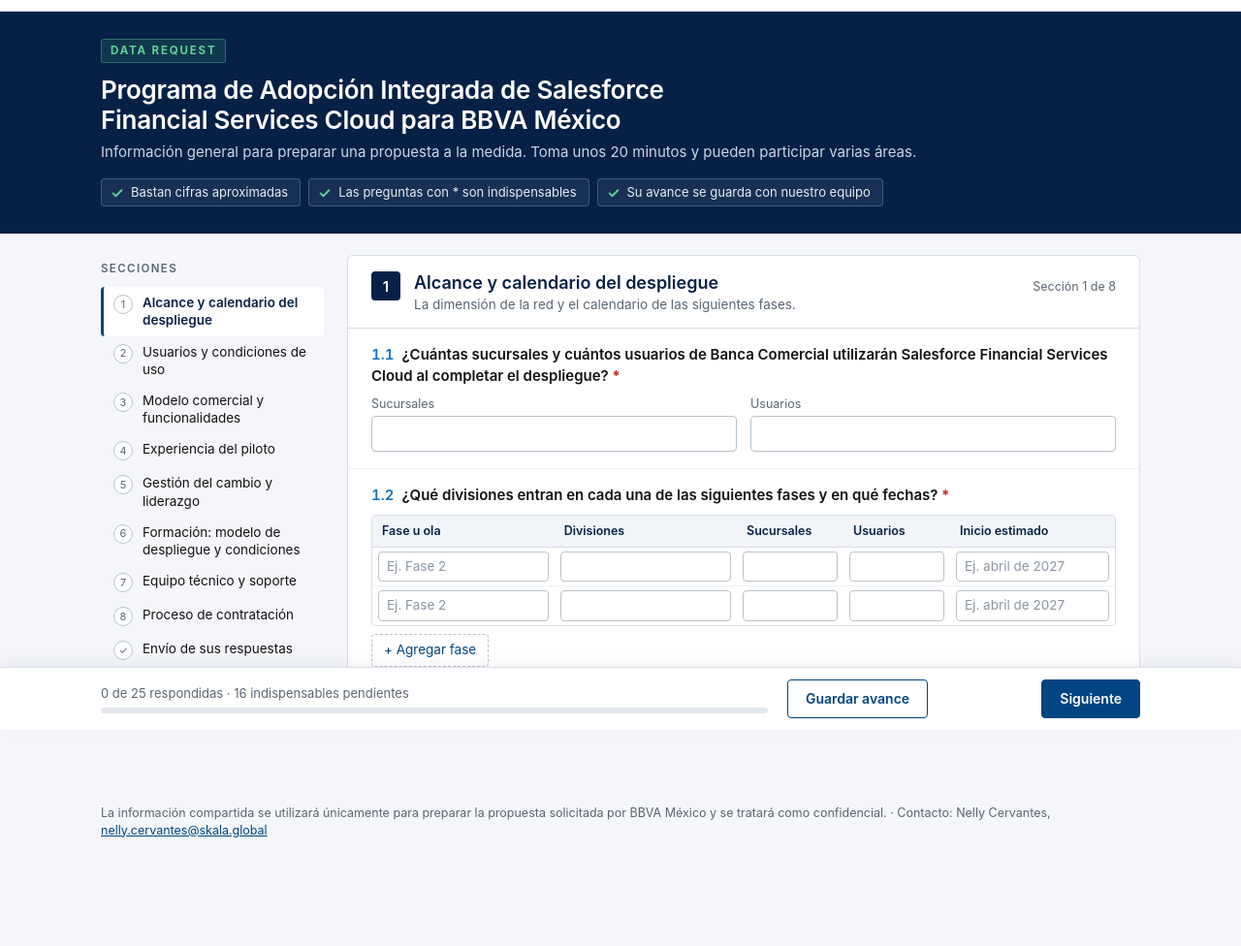
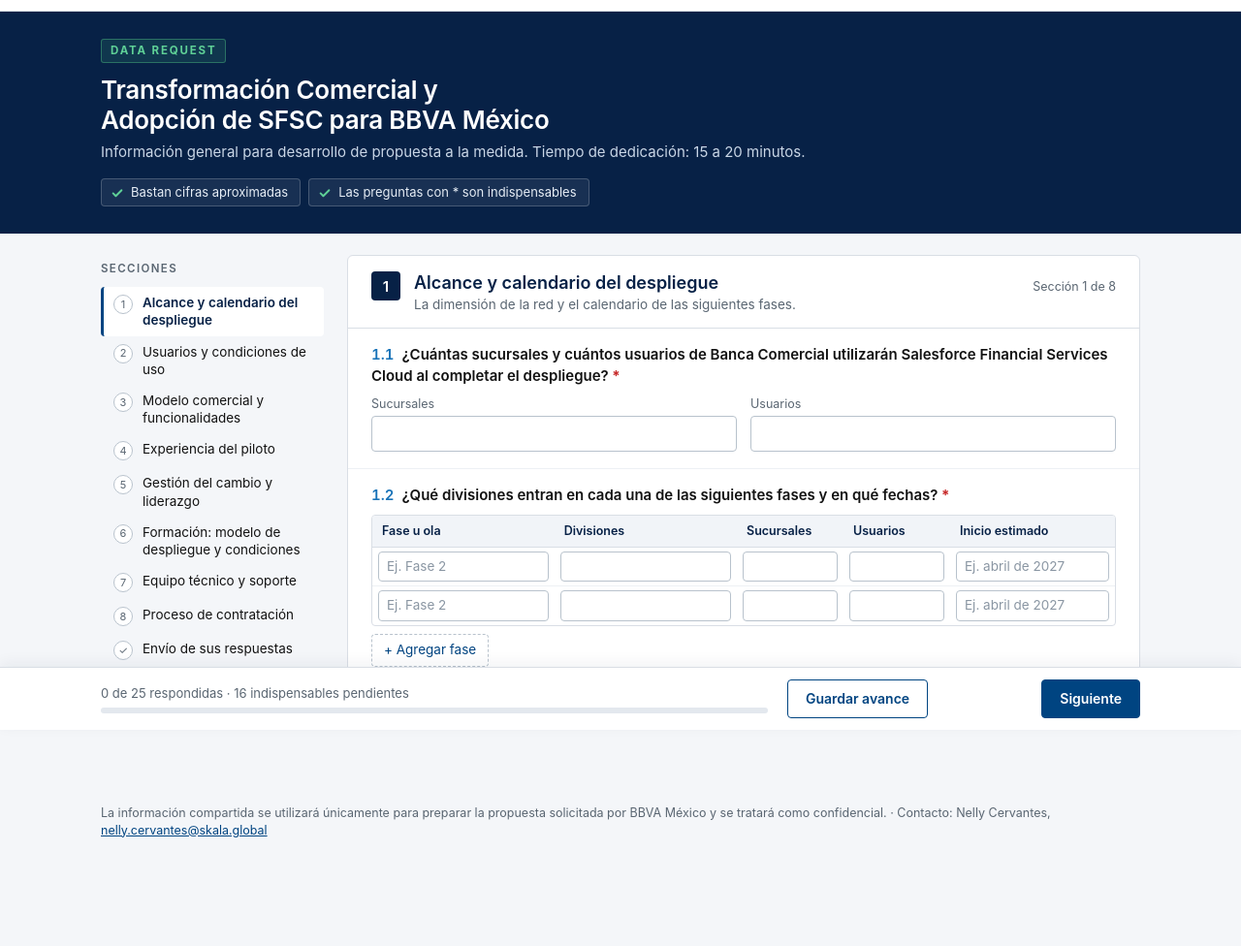
Before and after one commit to igoaguillermina-collab/solicitud-informacion-sfsc, a plain HTML site: page index.html in a window 1280 px wide. Shown: the part 47-1023 px from the top of the page at 97% size. Drawn offline with Linux system fonts and the light colour scheme.

Commit message:
Ajusta titulo y subtitulo

```diff
--- a/index.html
+++ b/index.html
@@ -4,7 +4,7 @@
 <meta charset="utf-8">
 <meta name="viewport" content="width=device-width, initial-scale=1">
 <meta name="robots" content="noindex,nofollow">
-<title>Data request · Adopción de Salesforce Financial Services Cloud</title>
+<title>Data request · Transformación Comercial y Adopción de SFSC</title>
 <style>
 :root{
   --navy:#072146; --blue:#004481; --mid:#1973B8; --green:#4CBB7F;
@@ -206,12 +206,11 @@ footer.ft{max-width:1120px;margin:0 auto;padding:0 24px 110px;font-size:12.5px;c
 
 <div class="hero"><div class="in">
   <p class="eyebrow">Data request</p>
-  <h1>Programa de Adopción Integrada de Salesforce Financial Services Cloud para BBVA México</h1>
-  <p class="lead">Información general para preparar una propuesta a la medida. Toma unos 20 minutos y pueden participar varias áreas.</p>
+  <h1>Transformación Comercial y Adopción de SFSC para BBVA México</h1>
+  <p class="lead">Información general para desarrollo de propuesta a la medida. Tiempo de dedicación: 15 a 20 minutos.</p>
   <ul class="chips">
     <li><svg viewBox="0 0 16 16" fill="none" stroke-width="2.2" stroke-linecap="round" stroke-linejoin="round" aria-hidden="true"><path d="M3 8.5l3.2 3.2L13 4.8"/></svg>Bastan cifras aproximadas</li>
     <li><svg viewBox="0 0 16 16" fill="none" stroke-width="2.2" stroke-linecap="round" stroke-linejoin="round" aria-hidden="true"><path d="M3 8.5l3.2 3.2L13 4.8"/></svg>Las preguntas con * son indispensables</li>
-    <li><svg viewBox="0 0 16 16" fill="none" stroke-width="2.2" stroke-linecap="round" stroke-linejoin="round" aria-hidden="true"><path d="M3 8.5l3.2 3.2L13 4.8"/></svg>Su avance se guarda con nuestro equipo</li>
   </ul>
 </div></div>
 
```
